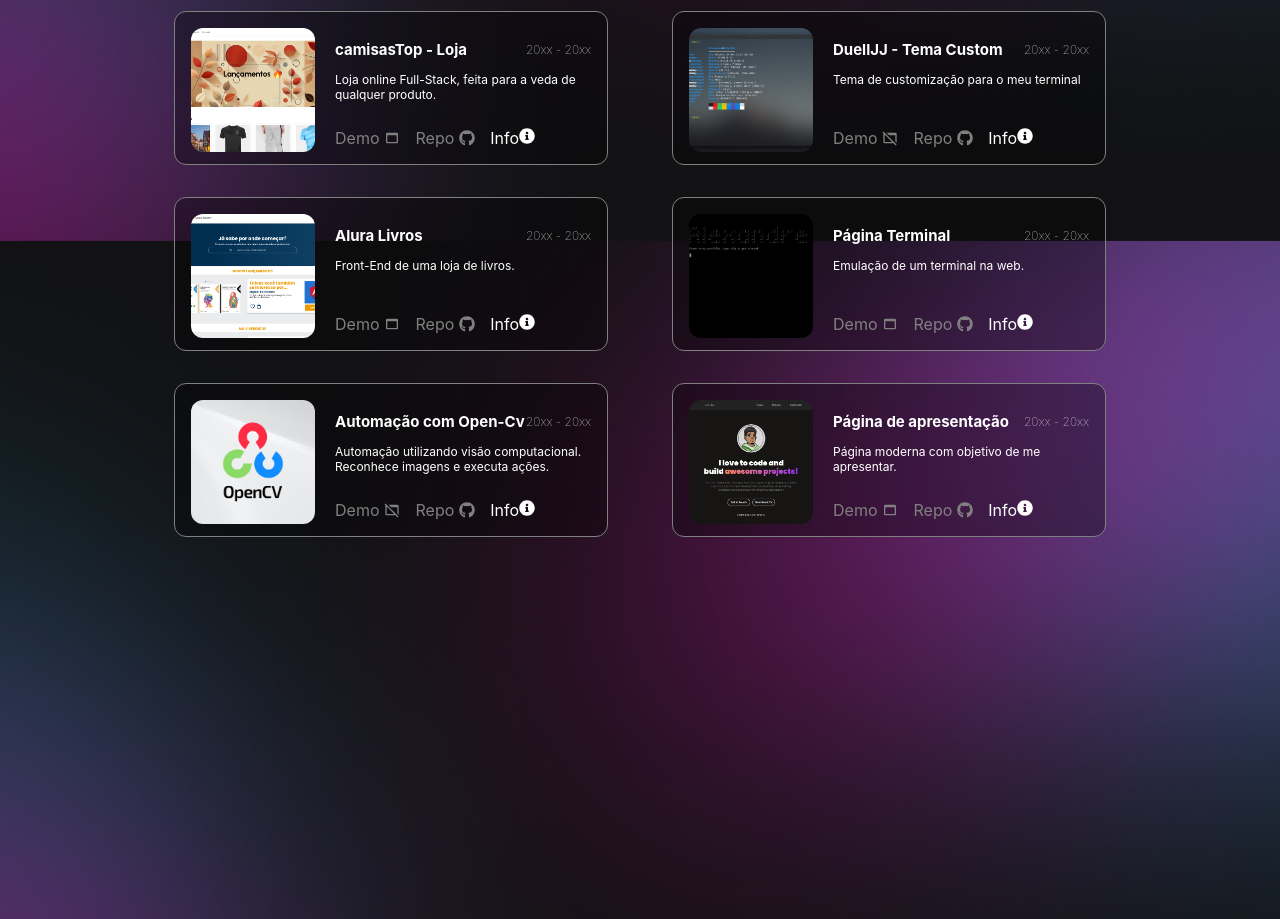
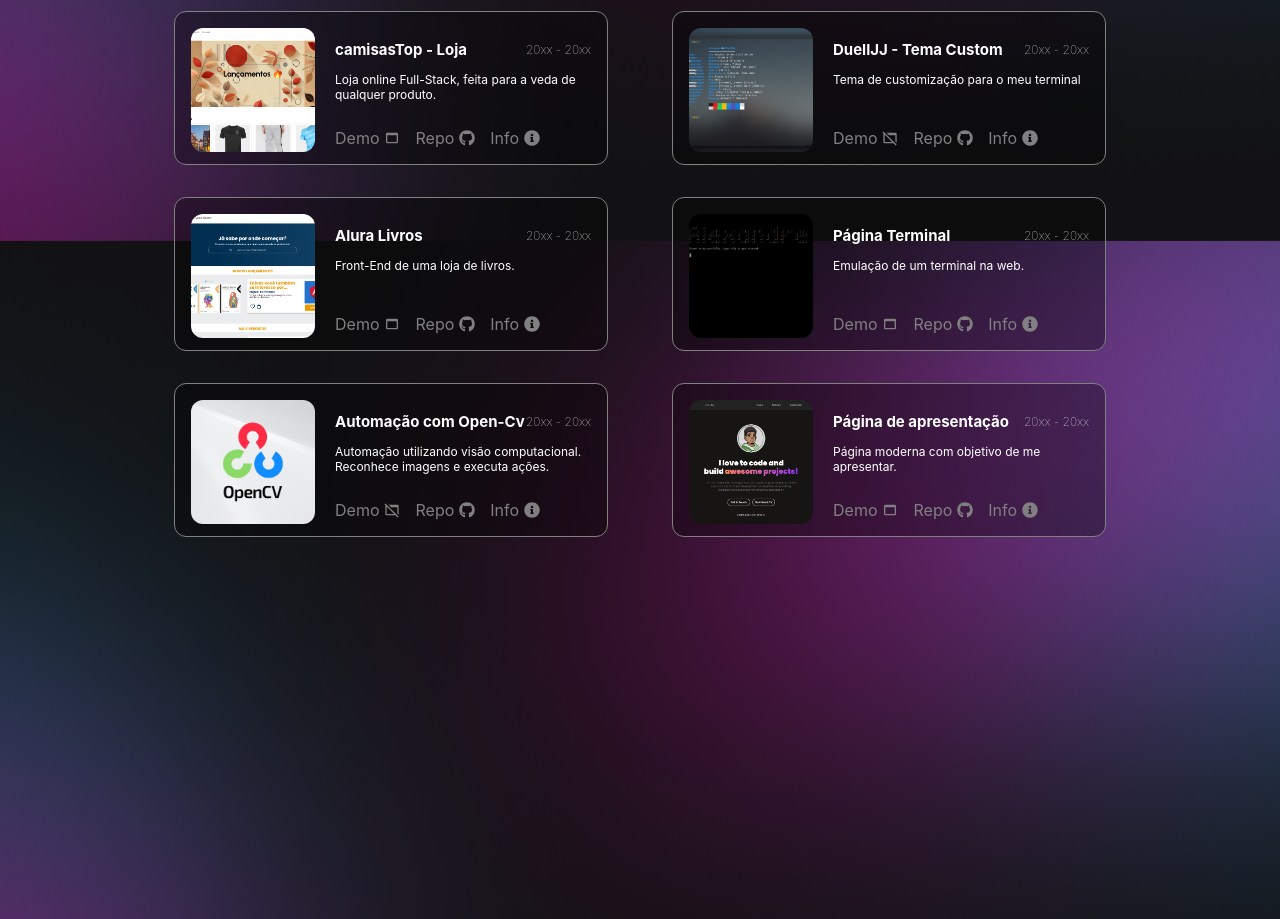
Before and after one commit to ardszsantos/portifolio, a React (Create React App) app: page / in a window 1280 px wide. Shown: the part 3400-4319 px from the top of the page. Built offline with nearby package versions, Linux system fonts and the light colour scheme.

Commit message:
fix: fixed more acessibility stuff

```diff
--- a/src/styles/projectCard.css
+++ b/src/styles/projectCard.css
@@ -49,7 +49,7 @@
   gap: 15px;
 }
 
-.project-info a{
+.project-info a, .info-icon{
   text-decoration: none;
   color: gray;
   display: flex;
@@ -57,7 +57,9 @@
   gap: 5px;
 }
 
-.project-info a:hover {
+
+
+.project-info a:hover, .info-icon:hover {
   transform: scale(1.1);
 }
 
```
